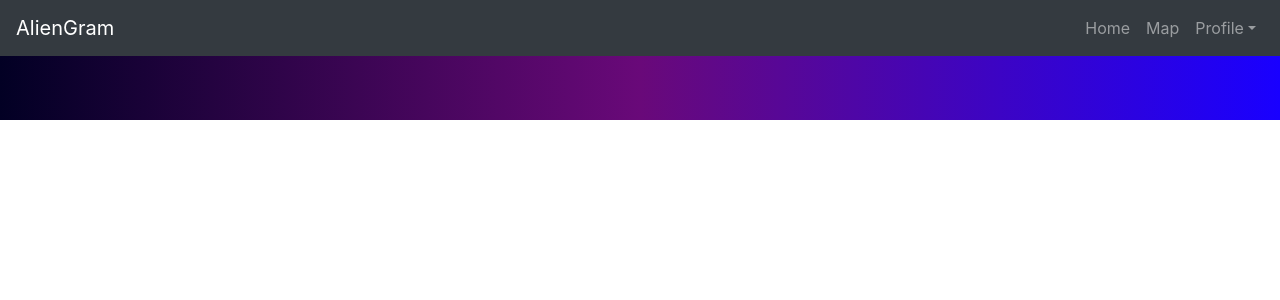
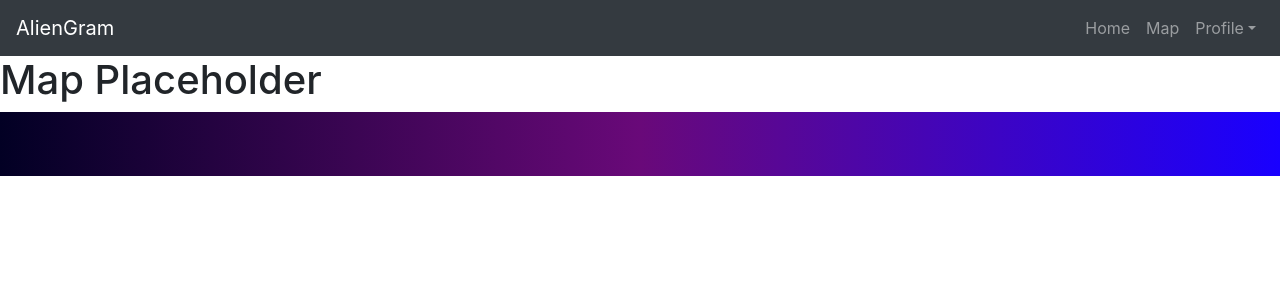
Before and after one commit to now-in-orbit/alien-gram, a React (Create React App) app in the folder frontend/: page /map in a window 1280 px wide. Shown: the top 300 px of the page. Built offline with nearby package versions, Linux system fonts and the light colour scheme.

Commit message:
added a map page. added map component to router

```diff
--- a/frontend/src/ui/App.js
+++ b/frontend/src/ui/App.js
@@ -6,6 +6,7 @@ import { Welcome } from './Welcome';
 import React from 'react';
 import {NavBar} from "./components/NavBar";
 import {Footer} from "./Footer";
+import {Map} from "./Map"
 
 export const App = () => (
 	<>
@@ -15,6 +16,7 @@ export const App = () => (
 				<Route exact path='/' component={Home} />
 				<Route exact path='/fouroffour' component={FourOhFour} />
 				<Route exact path='/welcome' component={Welcome} />
+				<Route exact path='/map' component={Map} />
 			</Switch>
 		</BrowserRouter>
 		<Footer />
--- /dev/null
+++ b/frontend/src/ui/Map.js
@@ -0,0 +1,10 @@
+import React from "react"
+
+
+export const Map = () => {
+    return (
+        <>
+            <h1>Map Placeholder</h1>
+        </>
+    )
+}
```
